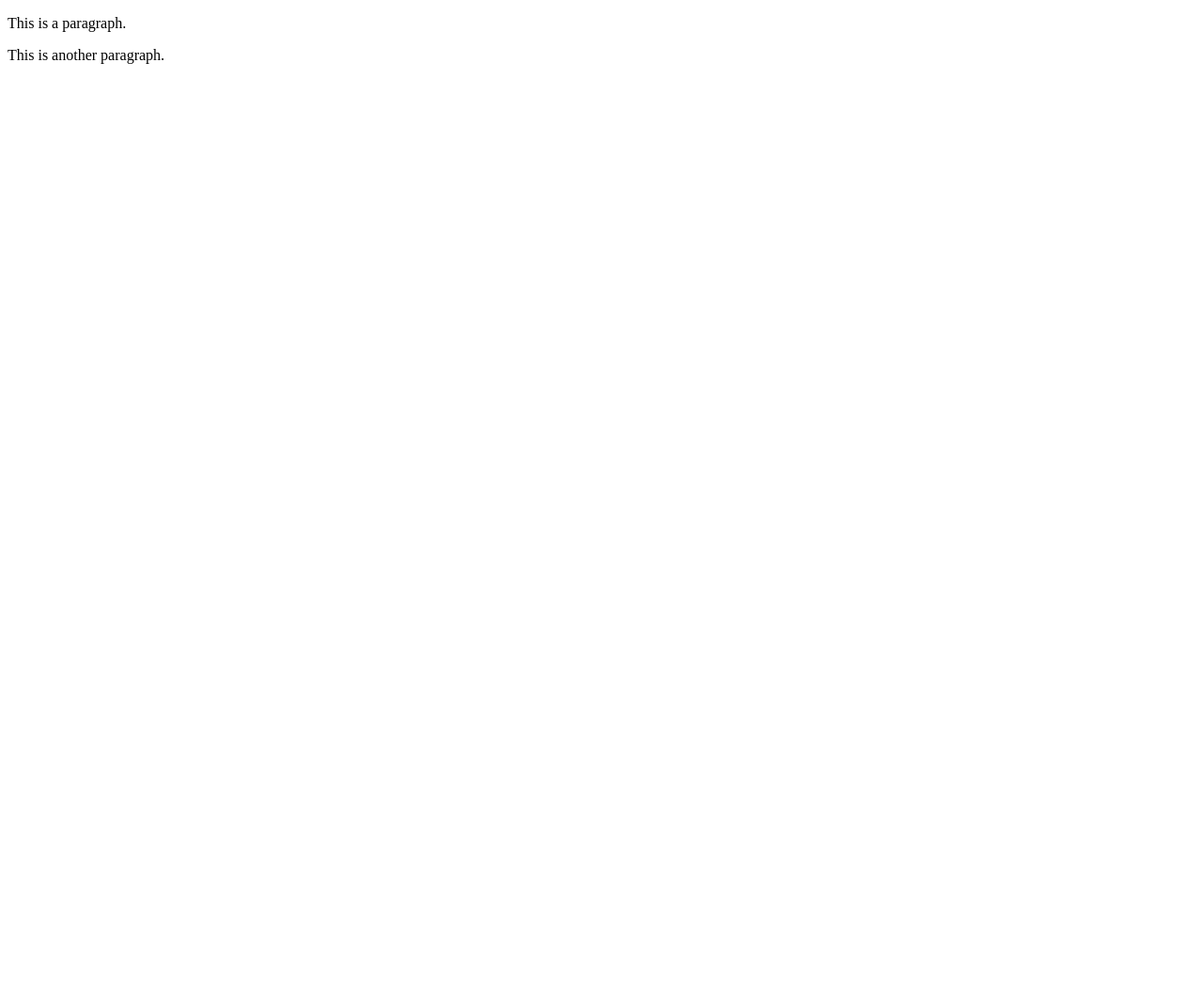
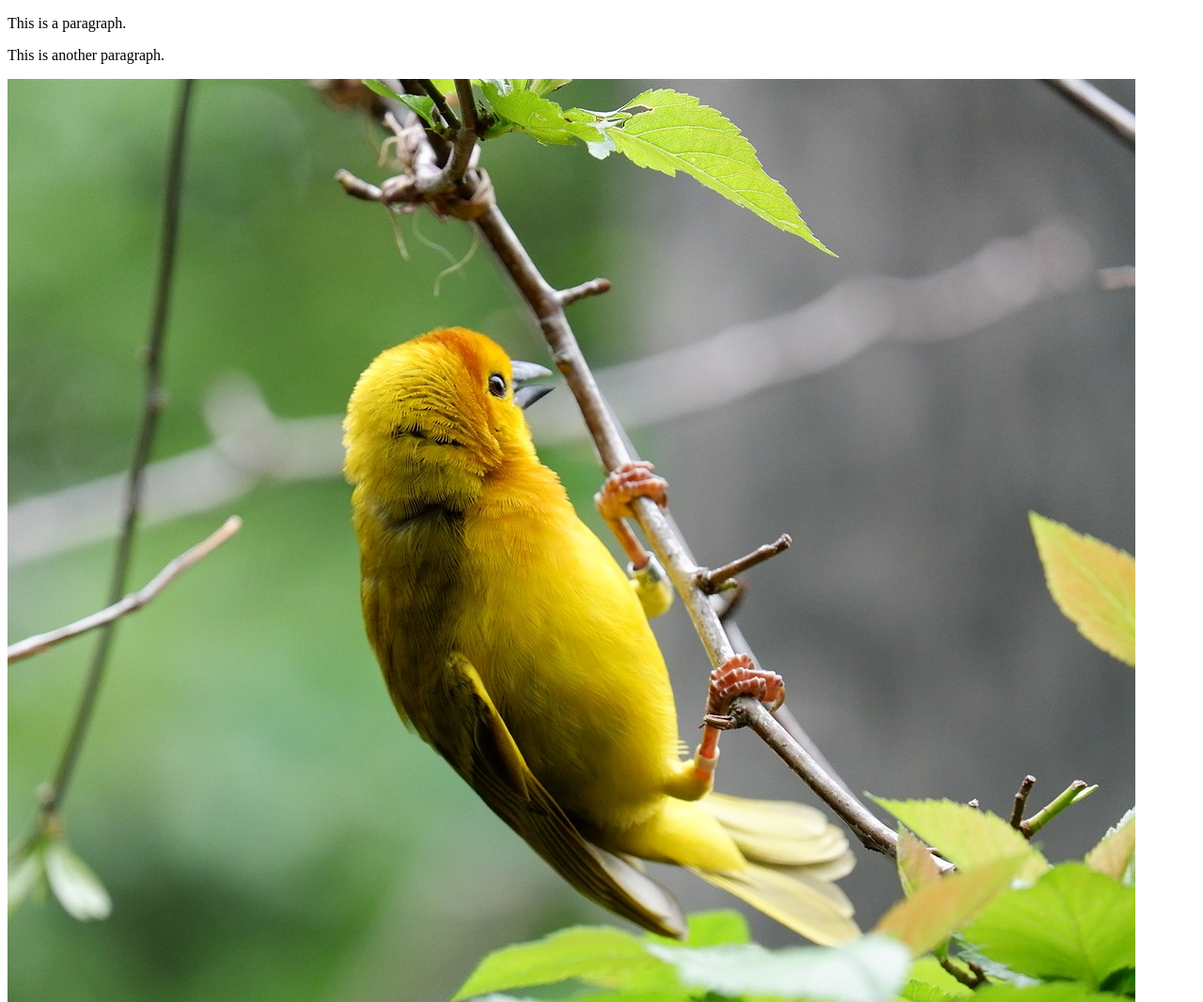
Before and after one commit to bgit46/crap-porfolio, a plain HTML site: page index.html in a window 1280 px wide. Shown: the top 1066 px of the page at 94% size. Before the commit the page ends 800 px from the top, so only its background shows below. Drawn offline with Linux system fonts and the light colour scheme.

Commit message:
added images

```diff
--- a/index.html
+++ b/index.html
@@ -4,6 +4,6 @@
 
 <p>This is a paragraph.</p>
 <p>This is another paragraph.</p>
-
+<img src="assets/0266554465.jpeg" alt="Italian Trulli">
 </body>
 </html>
```
Also changed, not shown: assets/0266554465.jpeg (added).
